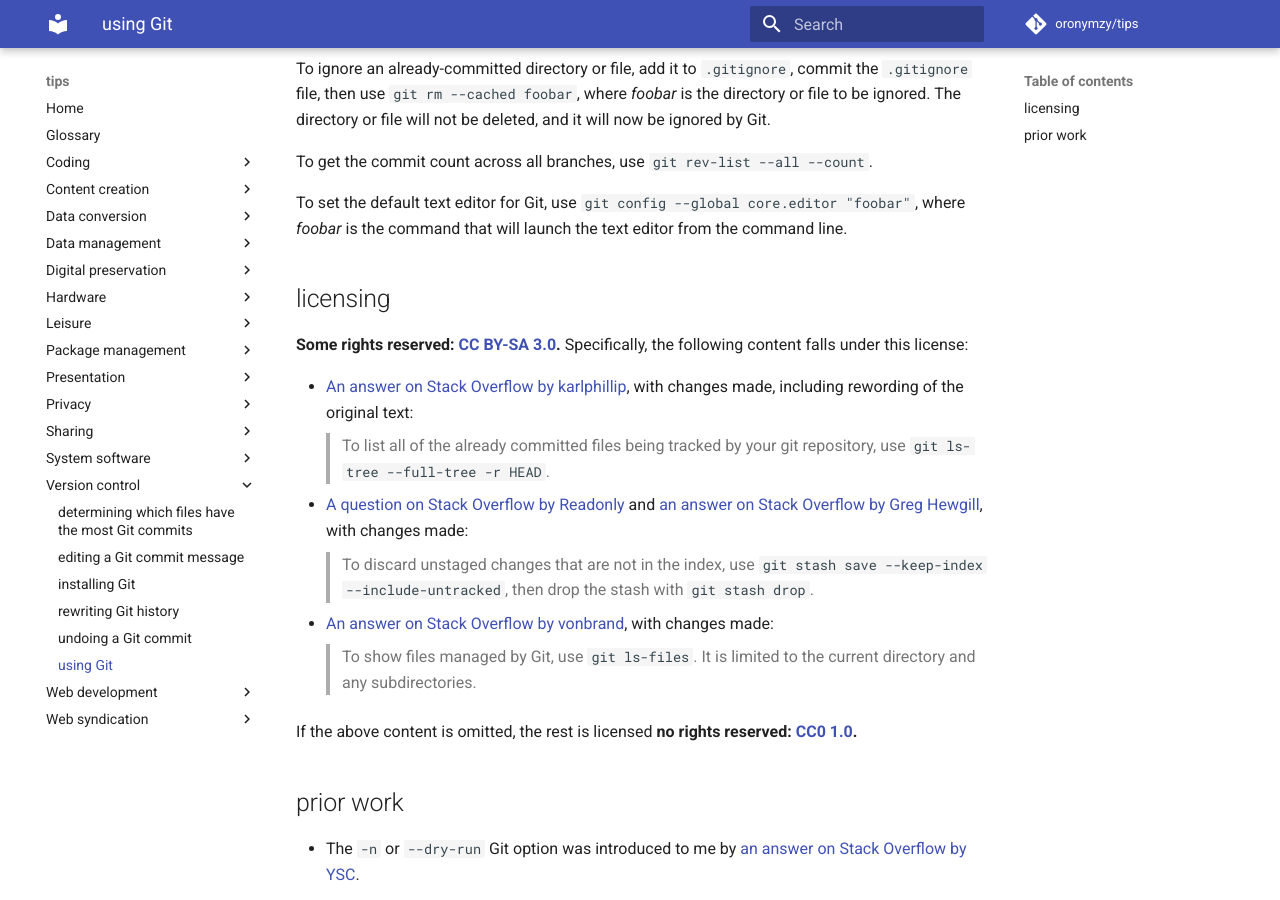
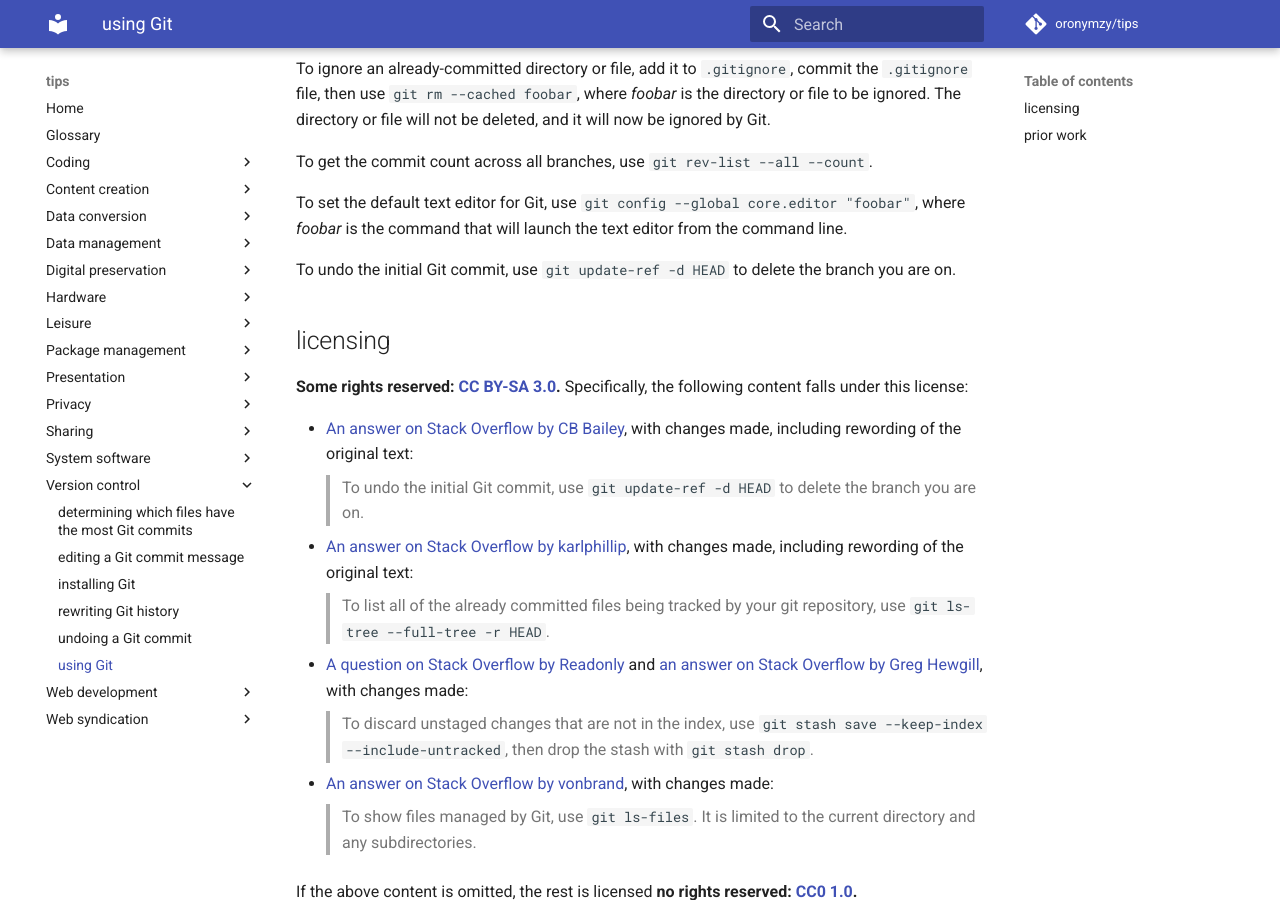
Before and after one commit to oronymzy/tips, an MkDocs documentation site: the page built from docs/usngGit.md, in a window 1280 px wide and 900 px high, scrolled down 1186 px. Built offline with MkDocs 1.6.1 and Material for MkDocs 9.7.7, drawn with Linux system fonts in a browser that asks for light colours; comment, search, counter and statistics services are not loaded.

Commit message:
Add method of undoing the initial Git commit

```diff
--- a/docs/usngGit.md
+++ b/docs/usngGit.md
@@ -29,9 +29,13 @@ To get the commit count across all branches, use `git rev-list --all --count`.
 
 To set the default text editor for Git, use `git config --global core.editor "foobar"`, where *foobar* is the command that will launch the text editor from the command line.
 
+To undo the initial Git commit, use `git update-ref -d HEAD` to delete the branch you are on.
+
 ## licensing
 **Some rights reserved: [CC BY-SA 3.0](https://creativecommons.org/licenses/by-sa/3.0/).** Specifically, the following content falls under this license:
 
+- [An answer on Stack Overflow by CB Bailey](https://stackoverflow.com/questions/6632191/how-to-revert-initial-git-commit/6637891#6637891), with changes made, including rewording of the original text:
+> To undo the initial Git commit, use `git update-ref -d HEAD` to delete the branch you are on.
 - [An answer on Stack Overflow by karlphillip](https://stackoverflow.com/questions/8533202/list-files-in-local-git-repo/8533413#8533413), with changes made, including rewording of the original text:
 > To list all of the already committed files being tracked by your git repository, use `git ls-tree --full-tree -r HEAD`.
 - [A question on Stack Overflow by Readonly](https://stackoverflow.com/questions/52704/how-do-i-discard-unstaged-changes-in-git) and [an answer on Stack Overflow by Greg Hewgill](https://stackoverflow.com/questions/52704/how-do-i-discard-unstaged-changes-in-git/52719#52719), with changes made:
```
